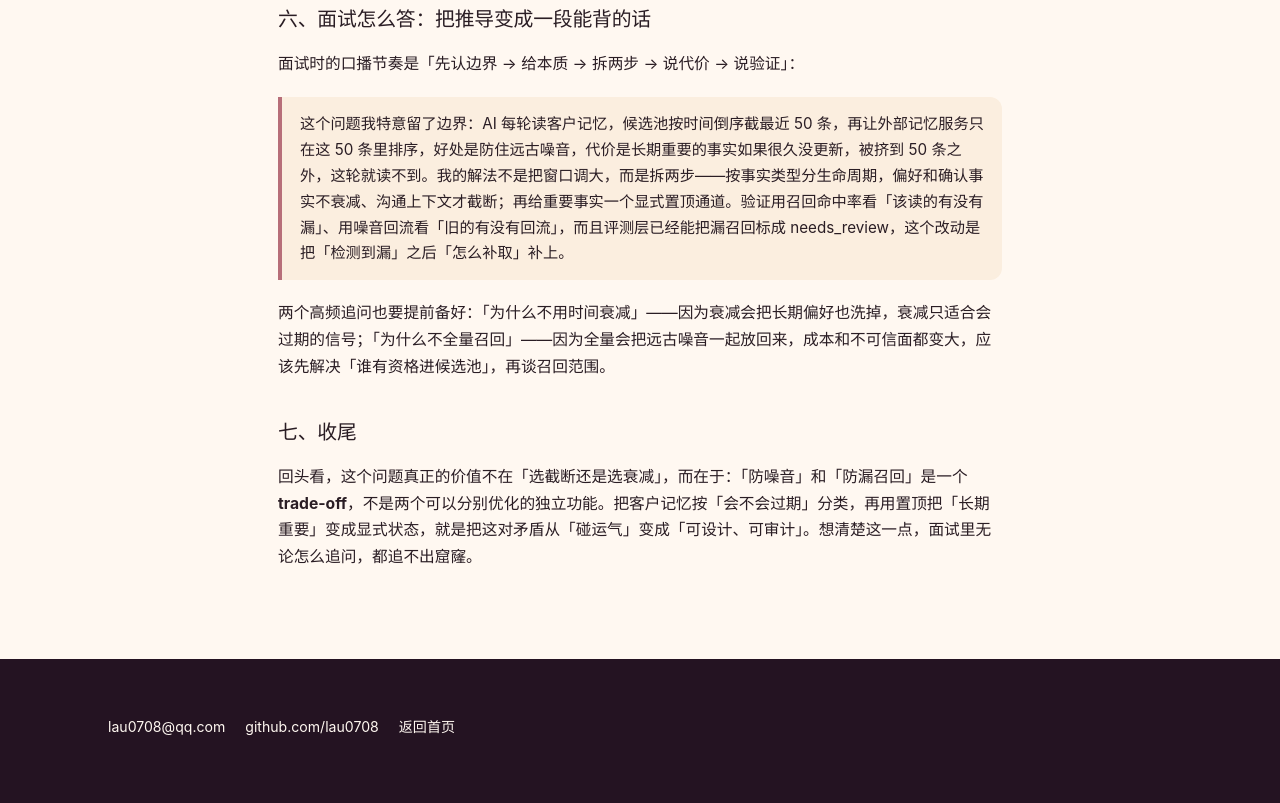
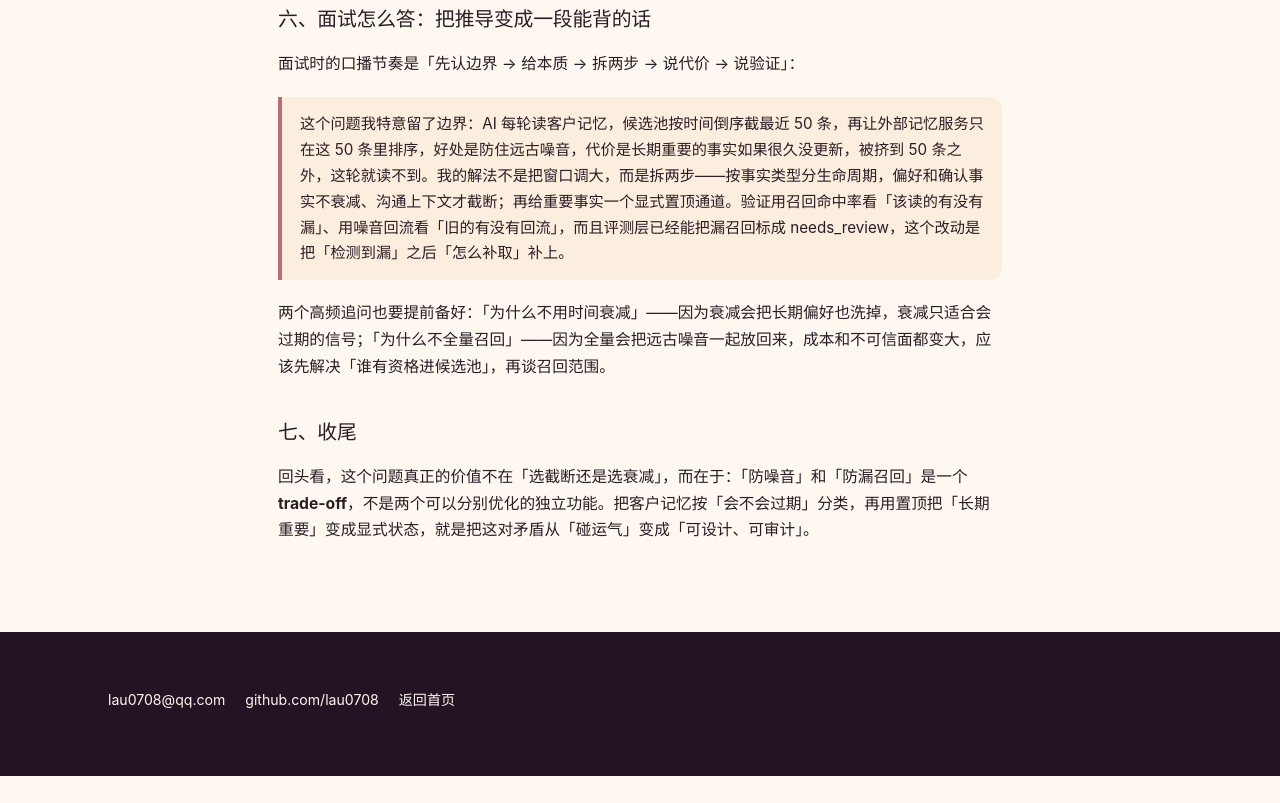
Before and after one commit to lau0708/lau0708.github.io, a plain HTML site: page posts/crm-memory-recall.html in a window 1280 px wide. Shown: the part 3725-4528 px from the top of the page. After the commit the page ends 4501 px from the top, so only its background shows below. Drawn offline with Linux system fonts and the light colour scheme; no server answers.

Commit message:
blog: 收敛措辞，删除面试导向的一句话

```diff
--- a/posts/crm-memory-recall.html
+++ b/posts/crm-memory-recall.html
@@ -85,7 +85,7 @@
       <p>两个高频追问也要提前备好：<strong>「为什么不用时间衰减」</strong>——因为衰减会把长期偏好也洗掉，衰减只适合会过期的信号；<strong>「为什么不全量召回」</strong>——因为全量会把远古噪音一起放回来，成本和不可信面都变大，应该先解决「谁有资格进候选池」，再谈召回范围。</p>
 
       <h2>七、收尾</h2>
-      <p>回头看，这个问题真正的价值不在「选截断还是选衰减」，而在于：<strong>「防噪音」和「防漏召回」是一个 trade-off，不是两个可以分别优化的独立功能。</strong>把客户记忆按「会不会过期」分类，再用置顶把「长期重要」变成显式状态，就是把这对矛盾从「碰运气」变成「可设计、可审计」。想清楚这一点，面试里无论怎么追问，都追不出窟窿。</p>
+      <p>回头看，这个问题真正的价值不在「选截断还是选衰减」，而在于：<strong>「防噪音」和「防漏召回」是一个 trade-off，不是两个可以分别优化的独立功能。</strong>把客户记忆按「会不会过期」分类，再用置顶把「长期重要」变成显式状态，就是把这对矛盾从「碰运气」变成「可设计、可审计」。</p>
     </article>
   </main>
 
```
